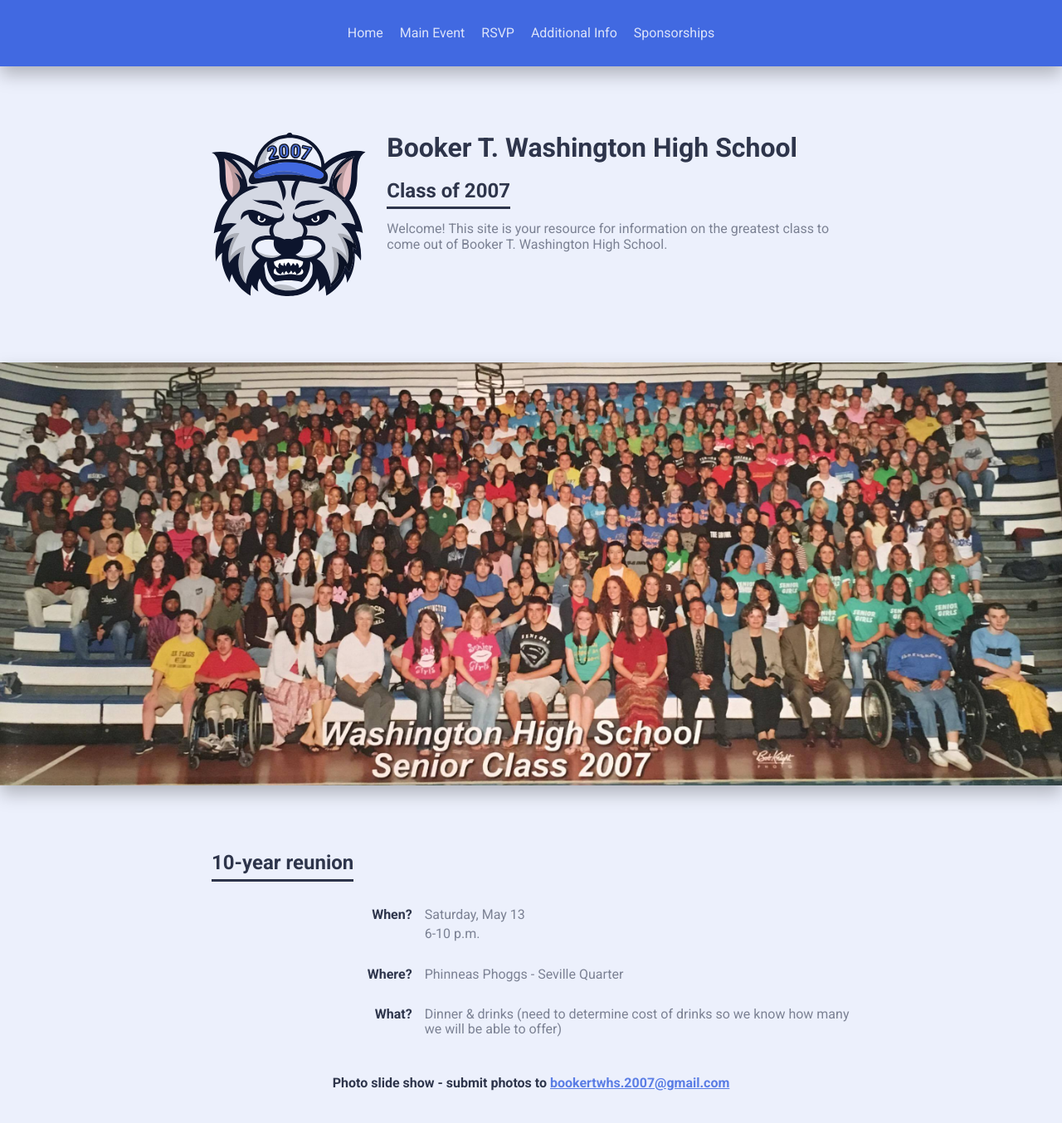
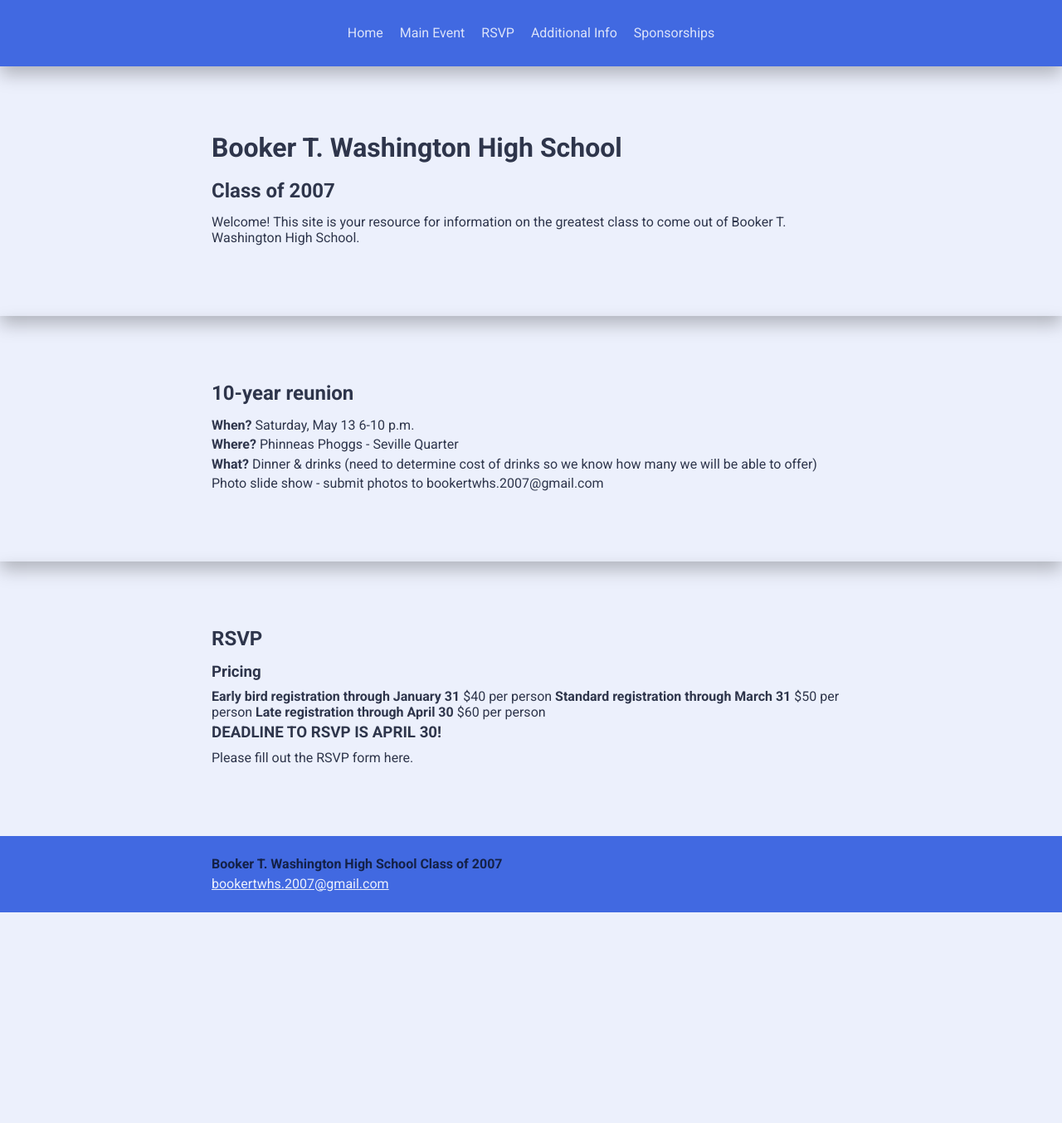
Before and after one commit to bookertwhs2007/bookertwhs, a Jekyll site: the page built from index.html, in a window 1280 px wide and 1400 px high. Shown: the top 1354 px of the window at 83% size. Built offline with Jekyll 4.4.1, drawn with Linux system fonts in a browser that asks for light colours; nearby versions of some CDN libraries; some of the changed text lies outside the part shown.

Commit message:
comment out hardcode section, loop over section collection to display

```diff
--- a/_scss/components/_header.scss
+++ b/_scss/components/_header.scss
@@ -64,7 +64,7 @@
 
 .nav__link {
   display: block;
-  padding: 10px;
+  padding: 15px 10px;
   color: $white;
   opacity: 0.9;
   text-decoration: none;
@@ -72,6 +72,7 @@
   @media (min-width: $small-media) {
     border-radius: 5px;
     transition: background-color 0.1s ease-in-out;
+    padding: 10px;
 
     &:hover {
       background-color: $black;
--- a/index.html
+++ b/index.html
@@ -2,7 +2,7 @@
 layout: home
 ---
 
-<section class="welcome section" id="home">
+<!-- <section class="welcome section" id="home">
   <div class="container">
     <div class="logo__wrapper">
       <img class="logo" src="images/wildcat-svg.svg" alt="Washington Wildcat Logo">
@@ -112,4 +112,13 @@ layout: home
     <p>Also think we should upload the PDFs.</p>
     <p>Can we add a paypal link with "purchase" option for whichever level they choose?</p>
   </div>
-</section>
+</section> -->
+
+
+{% for section in site.sections %}
+  <section class="section section--{{ section['class'] }}">
+    <div class="container">
+      {{ section.content }}
+    </div>
+  </section>
+{% endfor %}
```
